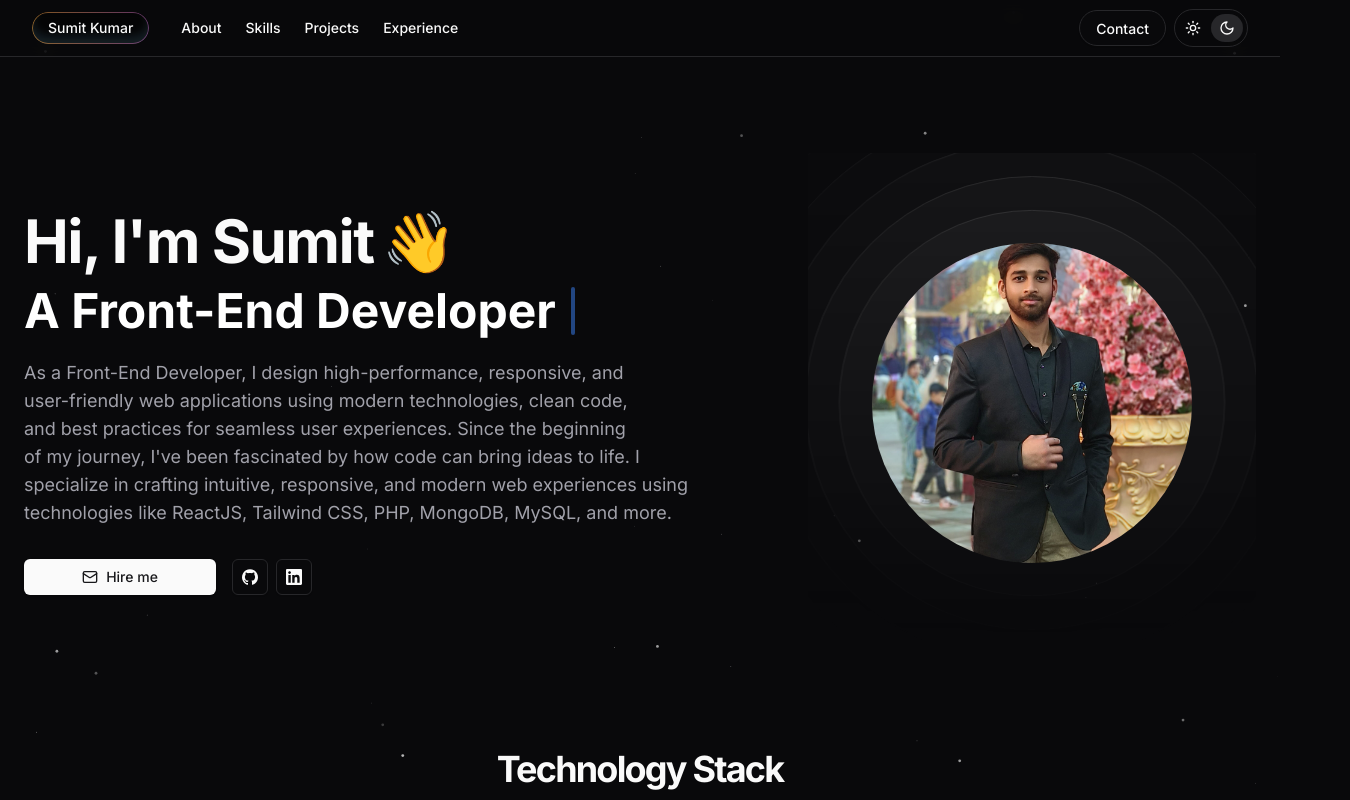
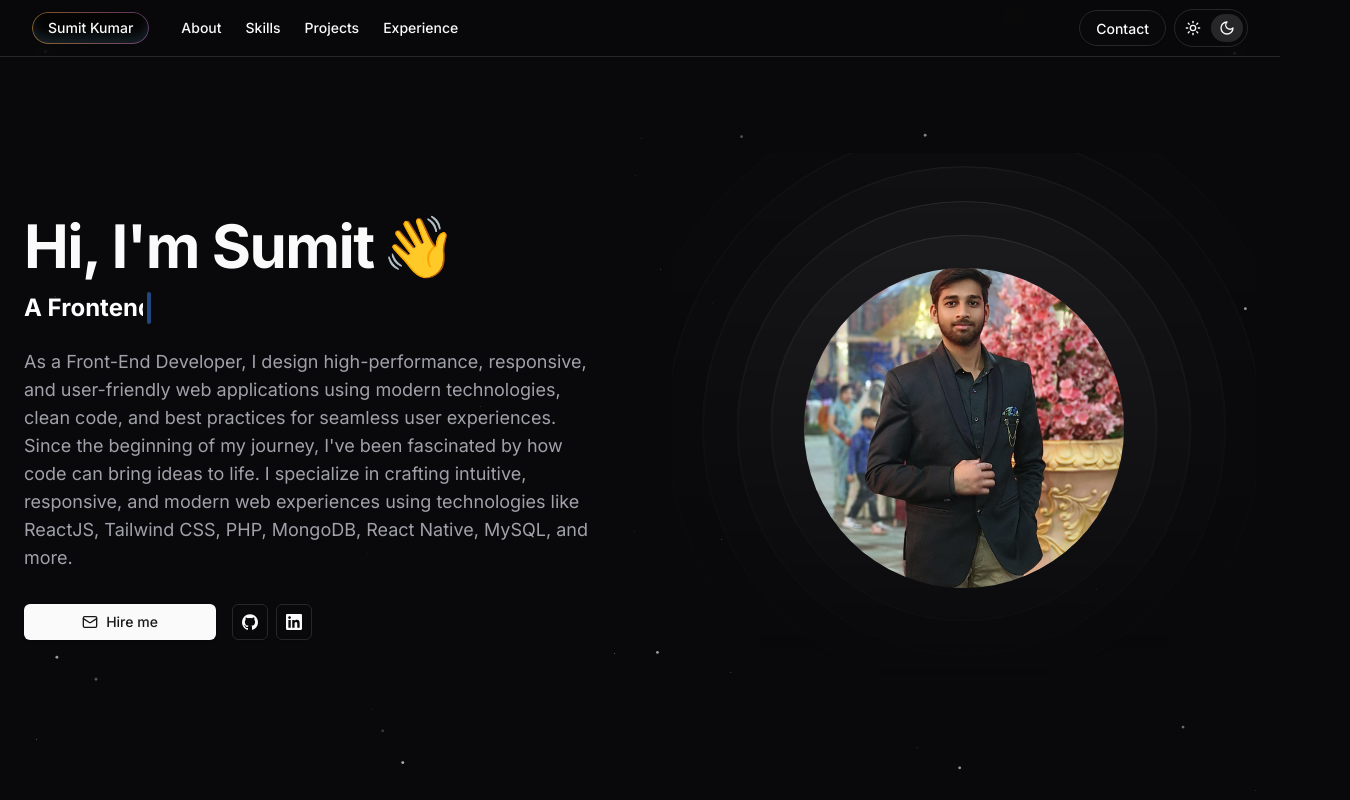
Before and after one commit to Sumit262601/expert-portfolio, a Next.js app: page / in a window 1280 px wide. Shown: the top 800 px of the page, 1350 px wide, since content can reach past the window. Built offline with nearby package versions, Linux system fonts and the light colour scheme.

Commit message:
Some changes -2

```diff
--- a/src/app/(root)/page.tsx
+++ b/src/app/(root)/page.tsx
@@ -42,7 +42,20 @@ export default function Page() {
       text: "A",
     },
     {
-      text: "Front-End",
+      text: "Frontend",
+    },
+    {
+      text: "Developer",
+    },
+    {
+      text: "/",
+      className: "text-muted-foreground font-normal",
+    },
+    {
+      text: "React",
+    },
+    {
+      text: "Native",
     },
     {
       text: "Developer",
@@ -70,7 +83,13 @@ export default function Page() {
               Hi, I&apos;m Sumit
               <span className="ml-2">👋</span>
             </h1>
-            <TypewriterEffectSmooth words={words} />
+            <TypewriterEffectSmooth
+              words={words}
+              repeat
+              repeatDelay={2}
+              duration={3}
+              delay={1}
+            />
             <p className="text-balance text-muted-foreground text-lg">
               As a Front-End Developer, I design high-performance, responsive,
               and user-friendly web applications using modern technologies,
@@ -78,7 +97,7 @@ export default function Page() {
               Since the beginning of my journey, I&apos;ve been fascinated by
               how code can bring ideas to life. I specialize in crafting
               intuitive, responsive, and modern web experiences using
-              technologies like ReactJS, Tailwind CSS, PHP, MongoDB, MySQL, and
+              technologies like ReactJS, Tailwind CSS, PHP, MongoDB, React Native, MySQL, and
               more.
             </p>
           </div>
@@ -139,11 +158,11 @@ export default function Page() {
           </div>
         </div>
 
-        <div className="relative flex h-[300px] w-full max-w-md flex-col items-center justify-center sm:h-[360px] md:h-[420px] lg:h-[500px]">
+        <div className="relative flex w-full max-w-full flex-col items-center justify-center sm:h-[360px] md:h-[650px] lg:h-[550px]">
           <Image
             src={Logo}
-            width={300}
-            height={300}
+            width={400}
+            height={400}
             alt="Picture of the author"
             className="z-10 h-56 w-56 rounded-full object-cover object-center sm:h-64 sm:w-64 md:h-72 md:w-72 lg:h-80 lg:w-80"
           />
--- a/src/app/layout.tsx
+++ b/src/app/layout.tsx
@@ -48,7 +48,10 @@ export default function RootLayout({
 }) {
   return (
     <html lang="en" suppressHydrationWarning>
-      <body className={cn("font-sans antialiased relative", inter.className)}>
+      <body
+        suppressHydrationWarning
+        className={cn("font-sans antialiased relative", inter.className)}
+      >
         <ThemeProvider
           attribute="class"
           defaultTheme="dark"
--- a/src/components/ui/typewriter-effect.tsx
+++ b/src/components/ui/typewriter-effect.tsx
@@ -2,7 +2,7 @@
 
 import { cn } from "@/lib/utils";
 import { motion, stagger, useAnimate, useInView } from "motion/react";
-import { useEffect } from "react";
+import { useEffect, useRef } from "react";
 
 export const TypewriterEffect = ({
   words,
@@ -102,6 +102,10 @@ export const TypewriterEffectSmooth = ({
   words,
   className,
   cursorClassName,
+  repeat = false,
+  repeatDelay = 1,
+  duration = 2,
+  delay = 1,
 }: {
   words: {
     text: string;
@@ -109,6 +113,10 @@ export const TypewriterEffectSmooth = ({
   }[];
   className?: string;
   cursorClassName?: string;
+  repeat?: boolean | number;
+  repeatDelay?: number;
+  duration?: number;
+  delay?: number;
 }) => {
   // split text inside of words into array of characters
   const wordsArray = words.map((word) => {
@@ -117,6 +125,52 @@ export const TypewriterEffectSmooth = ({
       text: word.text.split(""),
     };
   });
+
+  const contentRef = useRef<HTMLDivElement | null>(null);
+  const [scope, animate] = useAnimate();
+  const isInView = useInView(scope, { once: !repeat });
+
+  useEffect(() => {
+    if (!isInView) return;
+
+    const el = scope.current as HTMLElement | null;
+    const contentWidth = contentRef.current?.scrollWidth ?? 0;
+    if (!el || contentWidth <= 0) return;
+
+    const shouldRepeat = Boolean(repeat);
+    const repeatCount =
+      typeof repeat === "number" ? Math.max(0, Math.floor(repeat) - 1) : Infinity;
+
+    if (!shouldRepeat) {
+      animate(
+        el,
+        { width: [`0px`, `${contentWidth}px`] },
+        { duration, ease: "linear", delay }
+      );
+      return;
+    }
+
+    // Typing: 0 -> full, hold for repeatDelay, then reset to 0 and repeat.
+    // We use keyframe "times" to keep the text fully visible during the hold.
+    const hold = Math.max(0, repeatDelay);
+    const resetDuration = 0.01; // near-instant reset; avoids some browsers skipping the last keyframe
+    const total = duration + hold + resetDuration;
+    const typingEnd = duration / total;
+    const holdEnd = (duration + hold) / total;
+
+    animate(
+      el,
+      { width: [`0px`, `${contentWidth}px`, `${contentWidth}px`, `0px`] },
+      {
+        duration: total,
+        ease: "linear",
+        delay,
+        times: [0, typingEnd, holdEnd, 1],
+        repeat: repeatCount,
+      }
+    );
+  }, [animate, delay, duration, isInView, repeat, repeatDelay, scope]);
+
   const renderWords = () => {
     return (
       <div>
@@ -143,20 +197,12 @@ export const TypewriterEffectSmooth = ({
     <div className={cn("flex space-x-1 my-6", className)}>
       <motion.div
         className="overflow-hidden pb-2"
-        initial={{
-          width: "0%",
-        }}
-        whileInView={{
-          width: "fit-content",
-        }}
-        transition={{
-          duration: 2,
-          ease: "linear",
-          delay: 1,
-        }}
+        ref={scope}
+        style={{ width: 0 }}
       >
         <div
-          className="text-xl sm:text-base md:text-xl lg:text:3xl xl:text-5xl font-bold"
+          className="text-base sm:text-lg md:text-xl lg:text-2xl xl:text-2xl font-bold"
+          ref={contentRef}
           style={{
             whiteSpace: "nowrap",
           }}
@@ -178,7 +224,7 @@ export const TypewriterEffectSmooth = ({
           repeatType: "reverse",
         }}
         className={cn(
-          "block rounded-sm w-[4px]  h-8 sm:h-6 xl:h-12 bg-blue-500",
+          "block rounded-sm w-[4px] h-5 sm:h-6 xl:h-8 bg-blue-500",
           cursorClassName
         )}
       ></motion.span>
```
Also changed, not shown: src/components/ui/timeline.tsx (line endings or trailing spaces).
